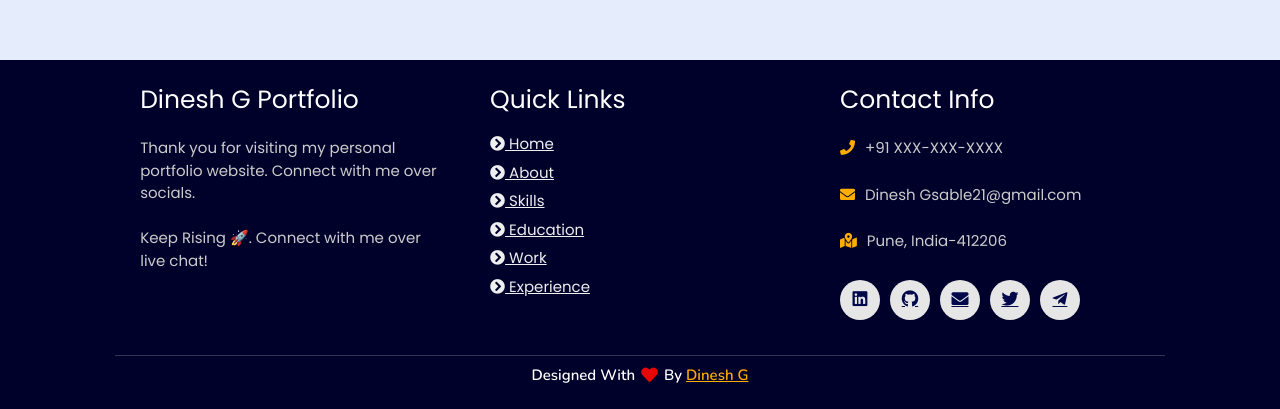
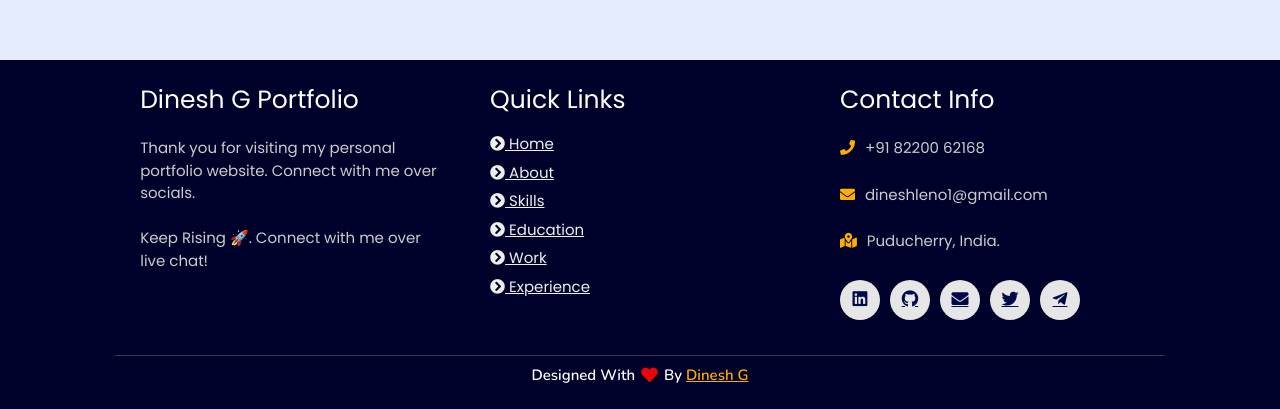
Before and after one commit to dineshleo25/Dinesh, a plain HTML site: page index.html in a window 1280 px wide. Shown: the part 5191-5600 px from the top of the page. Drawn offline with nearby package versions, Linux system fonts and the light colour scheme; animation ran at ten frames a second.

Commit message:
Update index.html

```diff
--- a/index.html
+++ b/index.html
@@ -379,9 +379,9 @@
       </div>
       <div class="box">
         <h3>contact info</h3>
-        <p><i class="fas fa-phone"></i>+91 XXX-XXX-XXXX</p>
-        <p><i class="fas fa-envelope"></i>Dinesh Gsable21@gmail.com</p>
-        <p><i class="fas fa-map-marked-alt"></i>Pune, India-412206</p>
+        <p><i class="fas fa-phone"></i>+91 82200 62168</p>
+        <p><i class="fas fa-envelope"></i>dineshleno1@gmail.com</p>
+        <p><i class="fas fa-map-marked-alt"></i>Puducherry, India.</p>
         <div class="share">
           <a href="#" class="fab fa-linkedin" aria-label="LinkedIn" target="_blank" onclick="return false"></a>
           <a href="#" class="fab fa-github" aria-label="GitHub" target="_blank" onclick="return false"></a>
```
